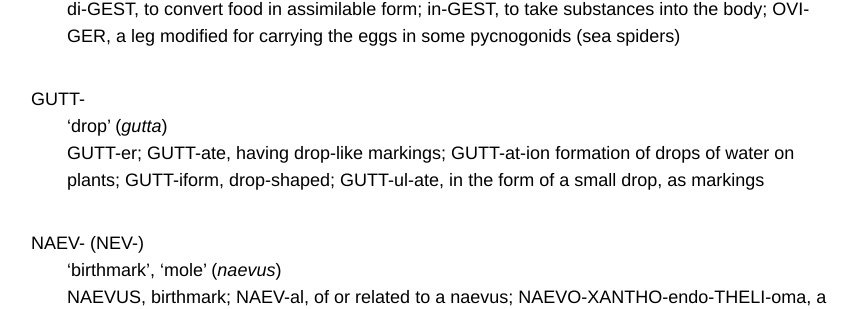
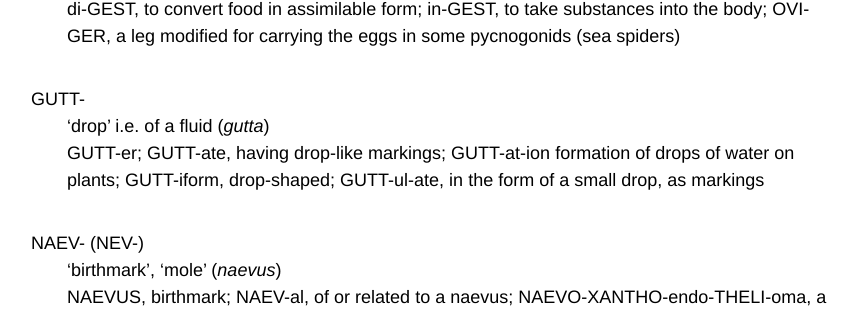
Before and after one commit to adunning/latin-greek-scientific-terminology, a Jekyll site: the page built from vocabulary/latin-vocabulary.md, in a window 1280 px wide and 900 px high, scrolled down 22689 px. Shown: the part 144-453 px from the top of the window, without its empty margins (209-1066 px from the left). Built offline with Jekyll 4.4.1, drawn with Linux system fonts in a browser that asks for light colours; Markdown is read by kramdown in place of the engine named in the settings; some of the changed text lies outside the part shown.

Commit message:
Minor corrections to vocabulary list.

```diff
--- a/vocabulary/latin-vocabulary.md
+++ b/vocabulary/latin-vocabulary.md
@@ -641,7 +641,7 @@ GER-, GEST-
 :   di-GEST, to convert food in assimilable form; in-GEST, to take substances into the body; OVI-GER, a leg modified for carrying the eggs in some pycnogonids (sea spiders)
 
 GUTT-
-:   'drop' (*gutta*)
+:   'drop' i.e. of a fluid (*gutta*)
 :   GUTT-er; GUTT-ate, having drop-like markings; GUTT-at-ion formation of drops of water on plants; GUTT-iform, drop-shaped; GUTT-ul-ate, in the form of a small drop, as markings
 
 NAEV- (NEV-)
```
Also changed, not shown: other parts of vocabulary/latin-vocabulary.md (+1 -1 lines), vocabulary/greek-vocabulary.md (+2 -2 lines).
